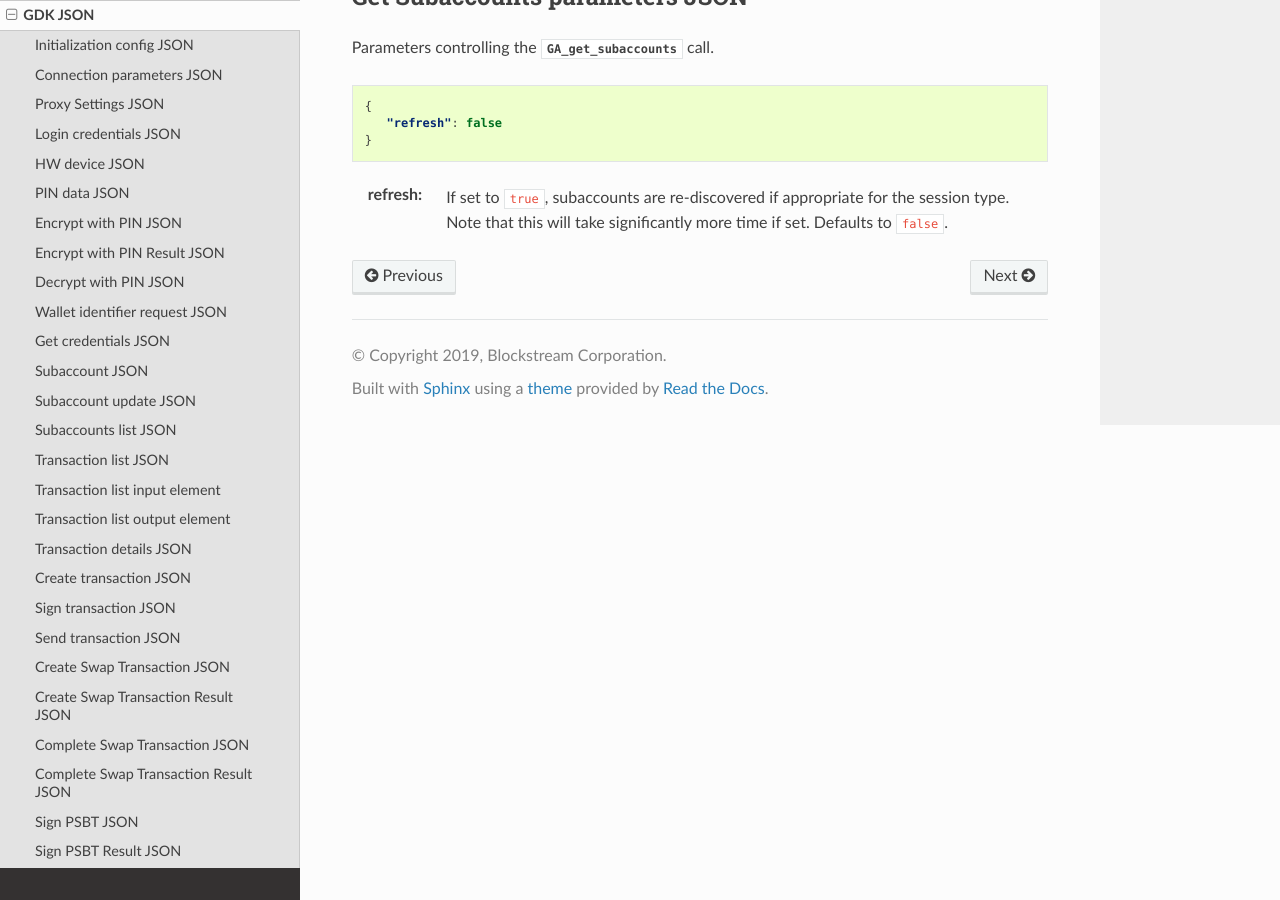
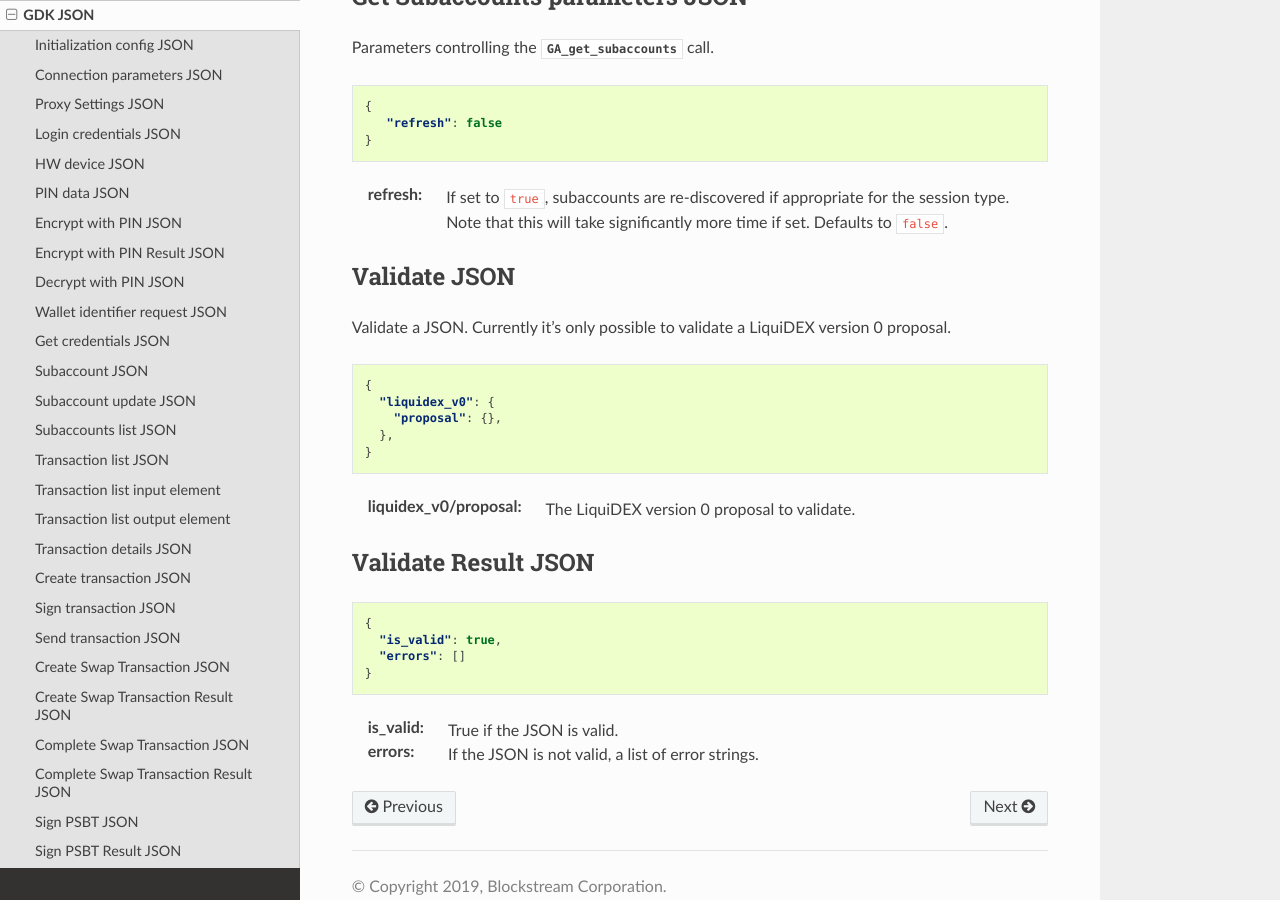
Before and after one commit to Blockstream/gdk, a Sphinx documentation site: the page built from docs/source/gdk-json.rst, in a window 1280 px wide and 900 px high, scrolled down 32070 px. Built offline with Sphinx 7.4.7 and the Read the Docs theme 2.0.0, drawn with Linux system fonts in a browser that asks for light colours; pages that are not in the unit, such as notebooks, are missing from menus.

Commit message:
Add GA_validate
Currently it can only be used to validate LiquiDEX swap proposals.

```diff
--- a/docs/source/gdk-json.rst
+++ b/docs/source/gdk-json.rst
@@ -1844,3 +1844,37 @@ Parameters controlling the `GA_get_subaccounts` call.
    }
 
 :refresh: If set to ``true``, subaccounts are re-discovered if appropriate for the session type. Note that this will take significantly more time if set. Defaults to ``false``.
+
+
+.. _validate-details:
+
+Validate JSON
+-------------
+
+Validate a JSON.
+Currently it's only possible to validate a LiquiDEX version 0 proposal.
+
+.. code-block:: json
+
+  {
+    "liquidex_v0": {
+      "proposal": {},
+    },
+  }
+
+:liquidex_v0/proposal: The LiquiDEX version 0 proposal to validate.
+
+.. _validate-result:
+
+Validate Result JSON
+--------------------
+
+.. code-block:: json
+
+  {
+    "is_valid": true,
+    "errors": []
+  }
+
+:is_valid: True if the JSON is valid.
+:errors: If the JSON is not valid, a list of error strings.
--- a/docs/source/gdk-swap.rst
+++ b/docs/source/gdk-swap.rst
@@ -30,6 +30,10 @@ use ``"swap_type"`` ``"liquidex"``.
 The protocol is started by the Maker, who creates a proposal to swap
 a certain utxo for a certain amount of another asset.
 This action is performed using `GA_create_swap_transaction`.
+
+The proposal is then shared with the Taker, who first validates it
+and verifies that it is a swap that it is willing to accept.
+This action is performed using `GA_validate`.
 
 If the Taker wants to accept the proposal, they will add more inputs
 and outputs to fund and balance the transaction.
@@ -91,7 +95,6 @@ Returned when ``"output_type"`` is ``"liquidex_v0"``.
 
 :proposal: The LiquiDEX version 0 proposal to be shared.
 
-
 .. _liquidex-v0-complete-details:
 
 LiquiDEX Complete Swap transaction JSON
```
Also changed, not shown: CHANGELOG.md (+1 -0 lines), 7 other files.
